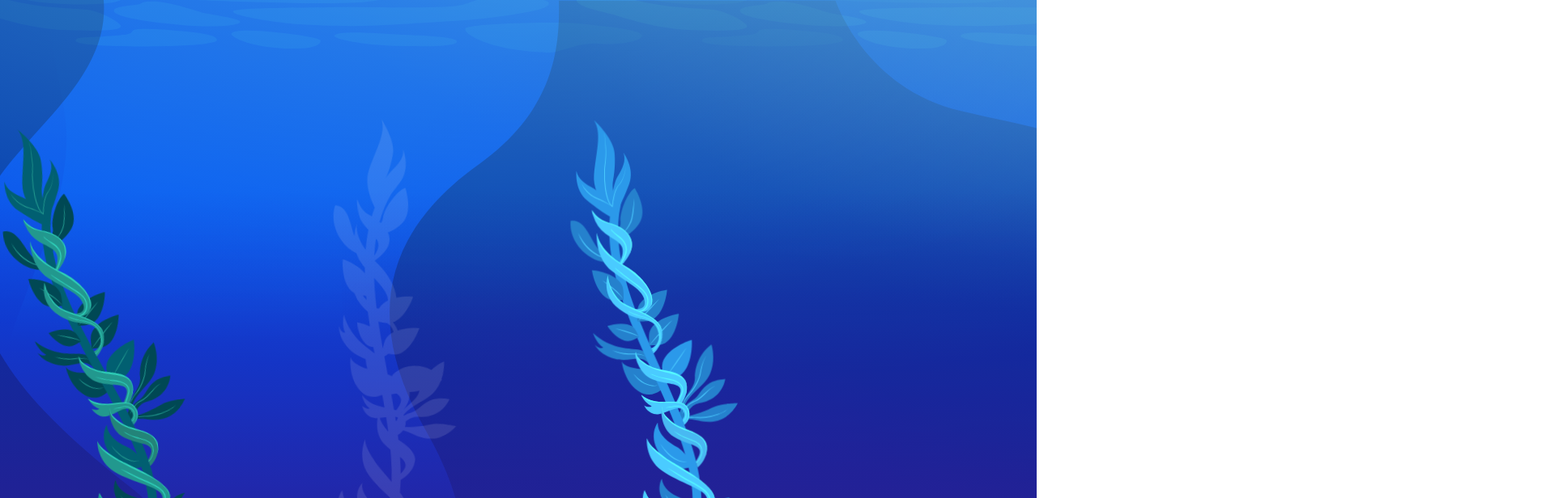
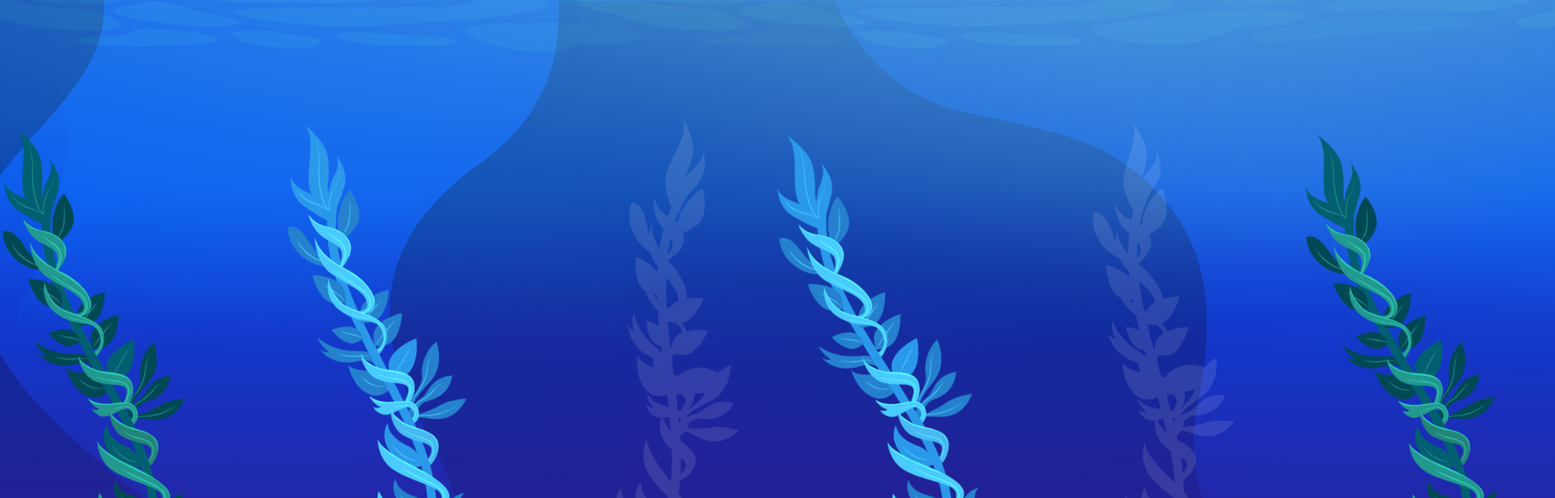
Before and after one commit to wetfish/wet.fish-UNDER-CONSTRUCTION, a Vue app in the folder kelp/: page / in a window 1280 px wide. Shown: the top 616 px of the page at 81% size, 1920 px wide, since content can reach past the window. Built offline with nearby package versions, Linux system fonts and the light colour scheme.

Commit message:
Converted kelp species into prop

```diff
--- a/kelp/src/App.vue
+++ b/kelp/src/App.vue
@@ -5,8 +5,11 @@
 
   <section class="kelp">
     <Kelp />
-    <img src="./assets/ghost-kelp.svg">
-    <img src="./assets/blue-kelp.svg">
+    <Kelp species="blue" />
+    <Kelp species="ghost" />
+    <Kelp species="blue" />
+    <Kelp species="ghost" />
+    <Kelp />
   </section>
 </template>
 
@@ -43,7 +46,7 @@ export default {
 
   .kelp {
     position: absolute;
-    width: 100%;
+    width: 5000px;
     bottom: 0.5em;
   }
 
--- a/kelp/src/components/Kelp.vue
+++ b/kelp/src/components/Kelp.vue
@@ -1,9 +1,20 @@
 <template>
-  <img src="../assets/kelp.svg">
+  <img v-if="species == 'green'" src="../assets/kelp.svg">
+  <img v-if="species == 'blue'" src="../assets/blue-kelp.svg">
+  <img v-if="species == 'ghost'" src="../assets/ghost-kelp.svg">
 </template>
 
 <script>
+  export default {
+    props: {
+      species: {
+        type: String,
+        default: "green" // Green, Blue, Ghost
+      },
 
+      height: Number
+    }
+  }
 </script>
 
 <style lang="scss">
```
